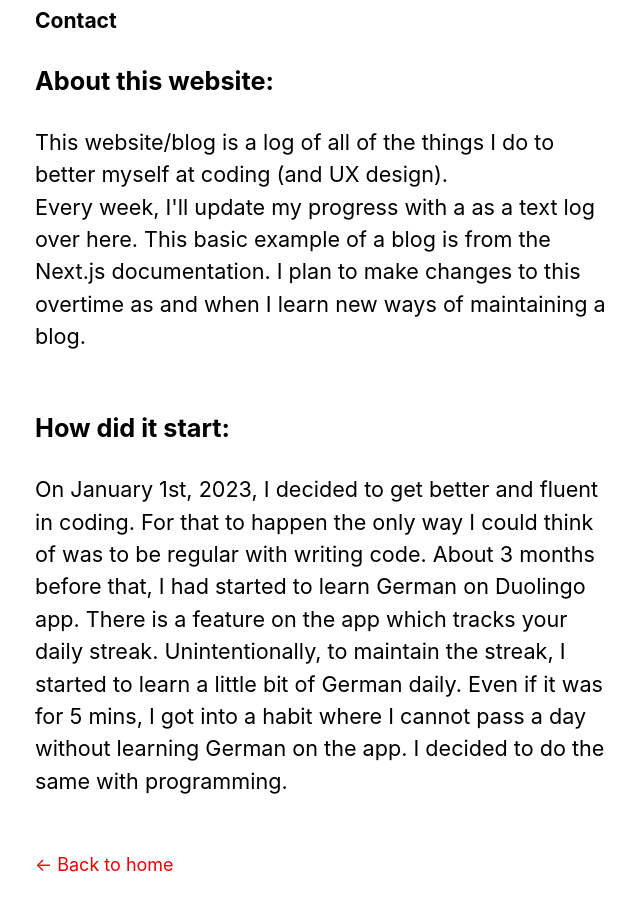
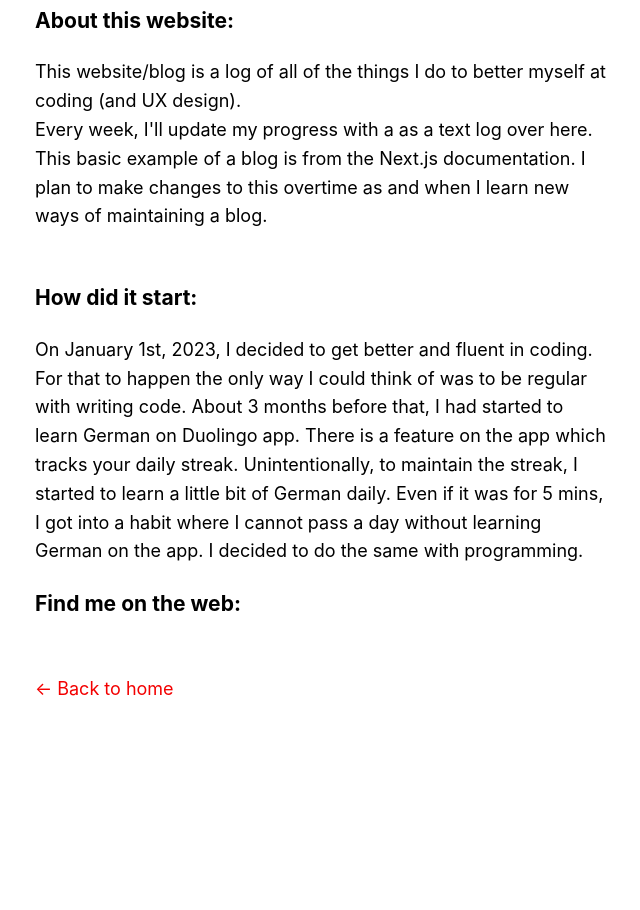
Before and after one commit to akshaypatil26/nextjs-blog, a Next.js app: page /about in a window 1280 px wide. Shown: the part 300-1210 px from the top of the page, without its empty margins (317-957 px from the left). After the commit the page ends 1058 px from the top, so only its background shows below. Built offline with nearby package versions, Linux system fonts and the light colour scheme.

Commit message:
moved content from about page to new aboutcomponent.

```diff
--- /dev/null
+++ b/components/aboutcomponent.js
@@ -0,0 +1,31 @@
+export default function Aboutcomponent() {
+  return (
+    <>
+      <section>
+        <h3>About this website:</h3>
+        <p>
+          This website/blog is a log of all of the things I do to better myself
+          at coding (and UX design). <br />
+          Every week, I'll update my progress with a as a text log over here.
+          This basic example of a blog is from the Next.js documentation. I plan
+          to make changes to this overtime as and when I learn new ways of
+          maintaining a blog.
+          <br />
+          <br />
+        </p>
+
+        <h3>How did it start:</h3>
+        <p>
+          On January 1st, 2023, I decided to get better and fluent in coding.
+          For that to happen the only way I could think of was to be regular
+          with writing code. About 3 months before that, I had started to learn
+          German on Duolingo app. There is a feature on the app which tracks
+          your daily streak. Unintentionally, to maintain the streak, I started
+          to learn a little bit of German daily. Even if it was for 5 mins, I
+          got into a habit where I cannot pass a day without learning German on
+          the app. I decided to do the same with programming.
+        </p>
+      </section>
+    </>
+  );
+}
--- a/components/contact.js
+++ b/components/contact.js
@@ -1,7 +1,7 @@
 export default function Contact() {
   return (
     <>
-      <h3>Contact</h3>
+      <h3>Find me on the web:</h3>
     </>
   );
 }
--- a/pages/about.js
+++ b/pages/about.js
@@ -1,5 +1,6 @@
 import Head from "next/head";
 import Contact from "../components/contact";
+import Aboutcomponent from "../components/aboutcomponent";
 import Layout, { siteTitle } from "../components/layout";
 import utilStyles from "../styles/utils.module.css";
 
@@ -9,32 +10,8 @@ export default function About() {
       <Head>
         <title>{siteTitle}</title>
       </Head>
+      <Aboutcomponent />
       <Contact />
-      <section className={utilStyles.headingMd}>
-        <h3>About this website:</h3>
-        <p>
-          This website/blog is a log of all of the things I do to better myself
-          at coding (and UX design). <br />
-          Every week, I'll update my progress with a as a text log over here.
-          This basic example of a blog is from the Next.js documentation. I plan
-          to make changes to this overtime as and when I learn new ways of
-          maintaining a blog.
-          <br />
-          <br />
-        </p>
-
-        <h3>How did it start:</h3>
-        <p>
-          On January 1st, 2023, I decided to get better and fluent in coding.
-          For that to happen the only way I could think of was to be regular
-          with writing code. About 3 months before that, I had started to learn
-          German on Duolingo app. There is a feature on the app which tracks
-          your daily streak. Unintentionally, to maintain the streak, I started
-          to learn a little bit of German daily. Even if it was for 5 mins, I
-          got into a habit where I cannot pass a day without learning German on
-          the app. I decided to do the same with programming.
-        </p>
-      </section>
     </Layout>
   );
 }
```
